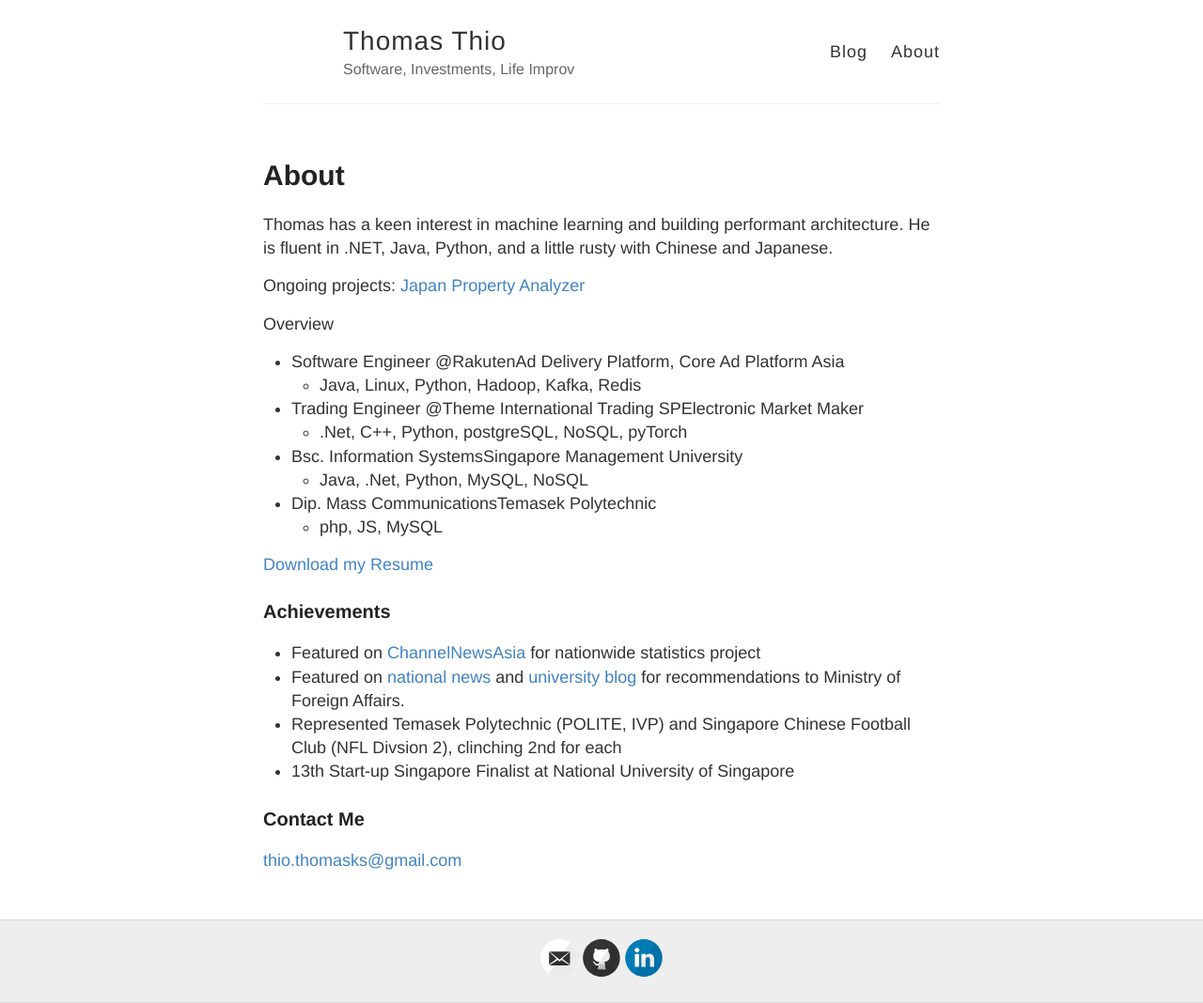
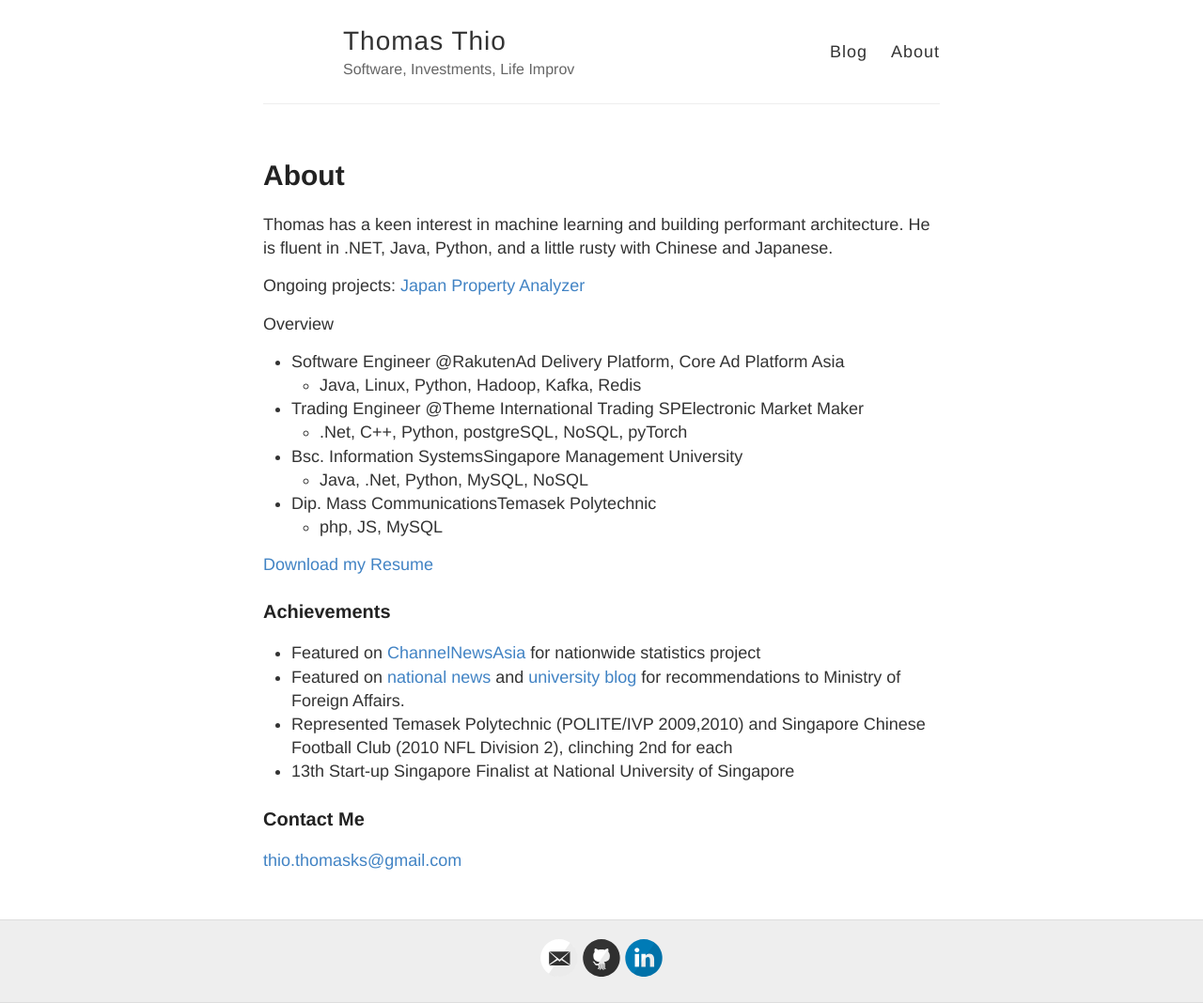
Before and after one commit to ThomThio/PersonalWebsite, a Jekyll site: the page built from about.md, in a window 1280 px wide. Shown: the whole page at 94% size. Built offline with Jekyll 4.4.1, drawn with Linux system fonts in a browser that asks for light colours.

Commit message:
Update about.md

```diff
--- a/about.md
+++ b/about.md
@@ -26,7 +26,7 @@ Overview
 ### Achievements
 - Featured on [ChannelNewsAsia](https://www.straitstimes.com/singapore/eat-drink-but-maybe-give-the-toilet-a-miss){:target="_blank"} for nationwide statistics project
 - Featured on [national news](https://www.8world.com/news/singapore/article/20170524-sg-smumfa-tech-53646){:target="_blank"} and [university blog](https://news.smu.edu.sg/news/2017/05/26/smu-students-suggest-speedier-and-more-streamlined-processes-eregister-ministry){:target="_blank"} for recommendations to Ministry of Foreign Affairs.
-- Represented Temasek Polytechnic (POLITE, IVP) and Singapore Chinese Football Club (NFL Divsion 2), clinching 2nd for each
+- Represented Temasek Polytechnic (POLITE/IVP 2009,2010) and Singapore Chinese Football Club (2010 NFL Division 2), clinching 2nd for each
 - 13th Start-up Singapore Finalist at National University of Singapore
 
 ### Contact Me
```
